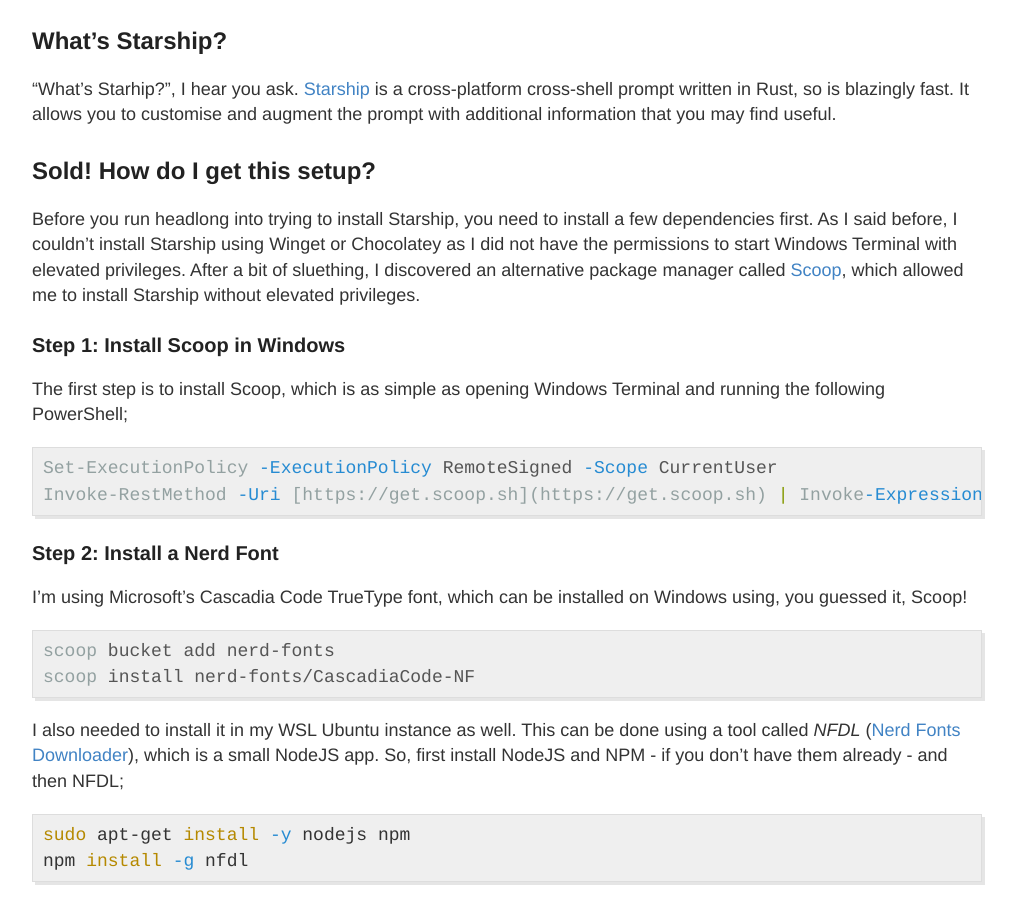
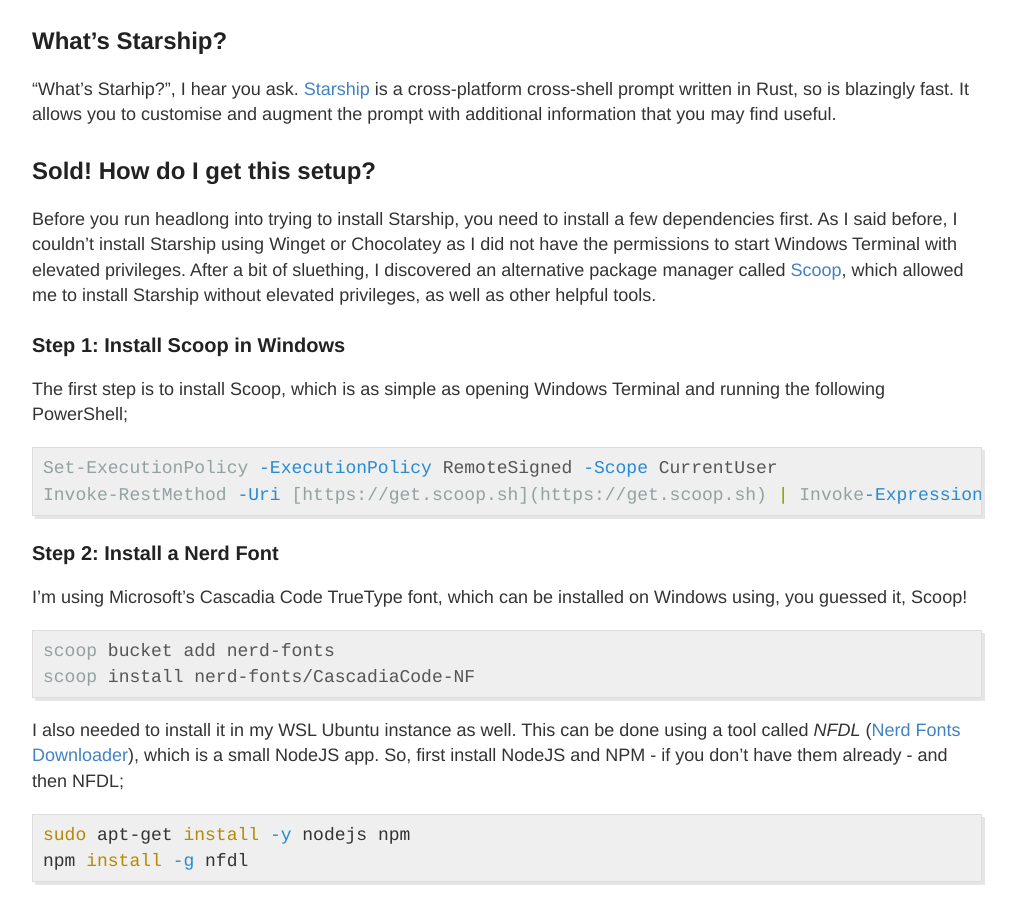
Before and after one commit to philipstreet/philipstreet.github.io, a Jekyll site: the page built from _posts/2024-04-28-Starship-prompt-for-PowerShell-and-WSL-on-Windows-11.md, in a window 1280 px wide and 900 px high, scrolled down 1263 px. Shown: the whole window, without its empty margins (133-1149 px from the left). Built offline with Jekyll 4.4.1, drawn with Linux system fonts in a browser that asks for light colours.

Commit message:
Updated scoop statement

```diff
--- a/_posts/2024-04-28-Starship-prompt-for-PowerShell-and-WSL-on-Windows-11.md
+++ b/_posts/2024-04-28-Starship-prompt-for-PowerShell-and-WSL-on-Windows-11.md
@@ -35,7 +35,7 @@
 
 ## Sold! How do I get this setup?
 
-Before you run headlong into trying to install Starship, you need to install a few dependencies first. As I said before, I couldn't install Starship using Winget or Chocolatey as I did not have the permissions to start Windows Terminal with elevated privileges. After a bit of sluething, I discovered an alternative package manager called [Scoop](https://scoop.sh), which allowed me to install Starship without elevated privileges.
+Before you run headlong into trying to install Starship, you need to install a few dependencies first. As I said before, I couldn't install Starship using Winget or Chocolatey as I did not have the permissions to start Windows Terminal with elevated privileges. After a bit of sluething, I discovered an alternative package manager called [Scoop](https://scoop.sh), which allowed me to install Starship without elevated privileges, as well as other helpful tools.
 
 ### Step 1: Install Scoop in Windows
 
```
